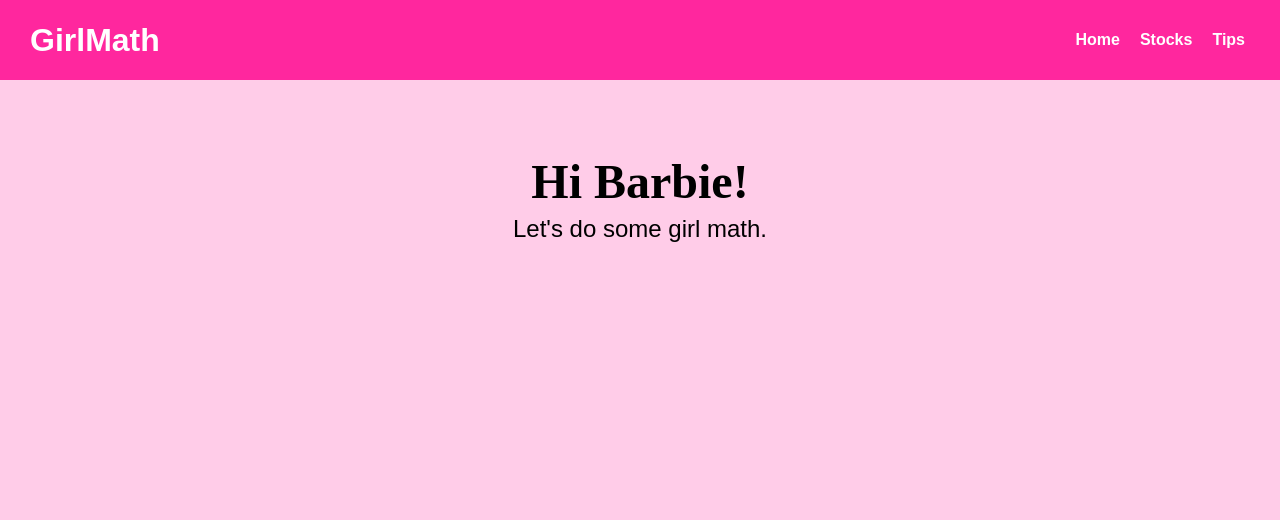
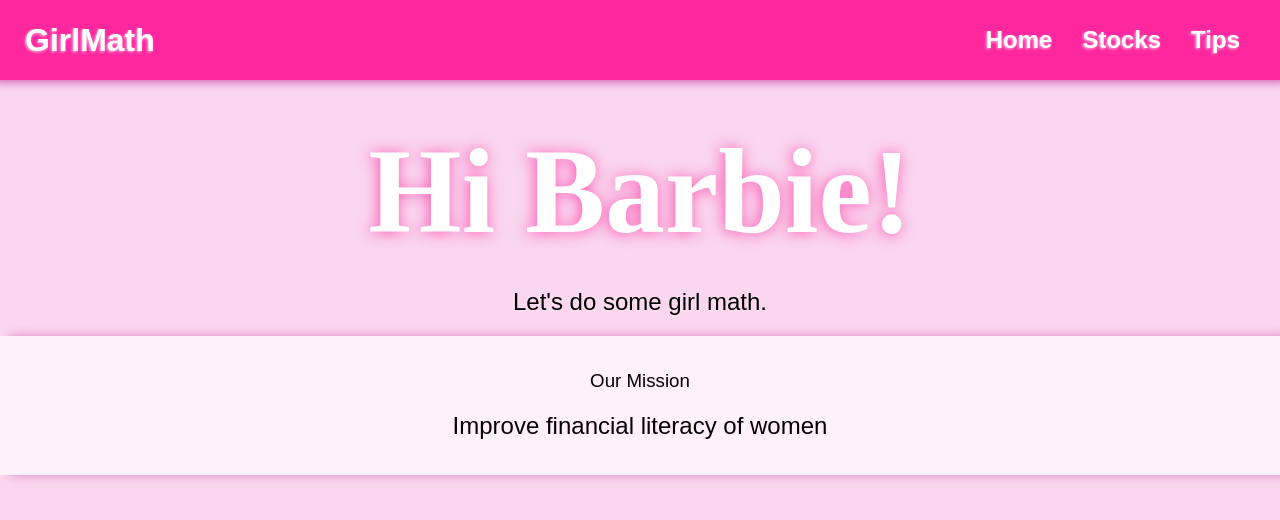
Before and after one commit to svinay1/WICS-2024, a React (Create React App) app in the folder frontend/: page / in a window 1280 px wide. Shown: the top 520 px of the page. Built offline with nearby package versions, Linux system fonts and the light colour scheme.

Commit message:
pre-routing install, app page

```diff
--- a/frontend/src/App.css
+++ b/frontend/src/App.css
@@ -42,25 +42,47 @@
 body {
   margin: 0;
   /* font-family: 'Georgia', sans-serif; */
-  background-color: rgba(255, 39, 158, 0.237);
+  background-color: rgba(250, 215, 239);
   color: rgb(0, 0, 0);
+  /* padding-top: 100px; */
+
 }
 
 .App {
   text-align: center;
   font-family: 'Poppins', sans-serif;
+  /* padding-top: 100px; */
   /* background-color: rgb(57, 39, 255);
   color: rgb(204, 188, 15); */
 }
 
 .navbar {
+  position: sticky;
   background-color: rgb(255, 39, 158);
+  box-shadow: 0 -6px 10px 7px rgba(193, 2, 139, 0.696);
   color: white;
-  padding: 15px;
+  padding: 10px;
   display: flex;
   justify-content: space-between;
   align-items: center;
-  font-weight: bolder;
+  /* font-weight: bolder; */
+  /* box-shadow: 20px, 20px, rgb(0, 0, 0); */
+}
+
+.missionBox {
+  background-color: rgb(255, 241, 249);
+  box-shadow: 10px 0px 10px rgba(193, 2, 139, 0.4);
+  color: black;
+  /* font-weight: bolder; */
+  /* font-size: 1rem; */
+  /* font-size: l;
+  padding: 100px; */
+  /* display: flex; */
+  /* justify-content: space-between; */
+  /* text-align: center; */
+  /* align-items: center; */
+  padding: 15px;
+  /* font-weight: bolder; */
   /* box-shadow: 20px, 20px, rgb(0, 0, 0); */
 }
 
@@ -70,6 +92,7 @@ body {
   padding-left: 15px;
   /* font-family: "Brush Script MT", cursive;  */
   /* font-family: 'Arial', sans-serif; */
+  text-shadow: -1px 1px 3px rgba(255, 228, 249, 0.756)
 }
 
 nav ul {
@@ -78,27 +101,44 @@ nav ul {
 }
 
 nav ul li {
-  margin-right: 20px;
+  margin-right: 30px;
+  /* font-weight: lighter; */
 }
 
 nav a {
   text-decoration: none;
   color: white;
-  font-weight: bold;
-  font-size: 1rem;
+  font-weight: bolder;
+  font-size: 1.5rem;
+  text-shadow: -1px 1px 3px rgba(255, 228, 249, 0.756);
+  padding-bottom: 100px;
 }
 
 h1 {
-  padding-top: 50px;
+  padding-top: 10px;
+  /* padding-bottom: 0px; */
   scale: 1.5;
   font-family: "Brush Script MT", cursive;
+  color: white;
+  font-size: 5rem;
   /* font-style: normal;
   font-variant: normal;
   font-weight: 700;
   line-height: 26.4px;  */
+  text-shadow: -1px 1px 10px rgb(255, 39, 158, 0.75)
 }
 
 h2{
-  padding-top: 5px;
+  /* padding-top: 500px; */
   font-weight: lighter;
+  text-shadow: -1px 1px 3px rgba(255, 228, 249, 0.756)
+
 }
+
+h3 {
+  color: black;
+  text-align: center;
+  font-weight: lighter;
+
+  text-shadow: -1px 1px 3px rgba(255, 228, 249, 0.756)
+}
--- a/frontend/src/App.js
+++ b/frontend/src/App.js
@@ -12,15 +12,18 @@ function App() {
           <ul>
             <li><a href="http://localhost:3000/">Home</a></li>
             <li><a href="https://google.com/">Stocks</a></li>
-            <li><a href="#">Tips</a></li>
+            <li><a href="http://localhost:3001/">Tips</a></li>
           </ul>
         </nav>
       </header>
-      {/* image of the barbie head */}
+      {/* image of the barbie logo */}
       <h1>Hi Barbie!</h1>
       <h2> Let's do some girl math.</h2>
       {/* <MyComponent /> */}
-
+      <header className="missionBox">
+        <h3>Our Mission</h3>
+        <h2>Improve financial literacy of women</h2>
+      </header>
       {/* hey */}
     </div>
   );
```
